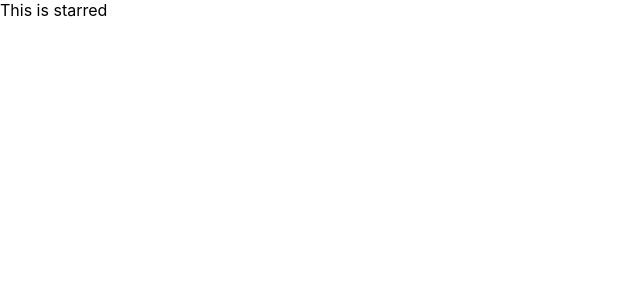
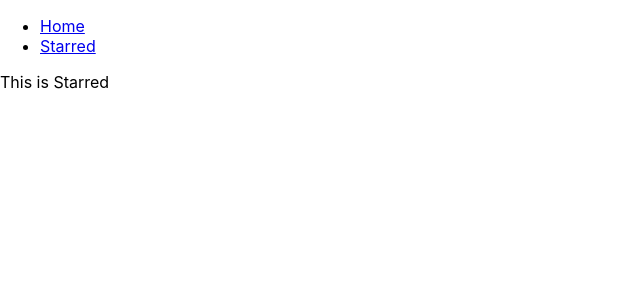
Before and after one commit to Raghavchandola/Box-Office, a React (Create React App) app: page /starred in a window 1280 px wide. Shown: the top 300 px of the page, without its empty margins (0-640 px from the left). Built offline with nearby package versions, Linux system fonts and the light colour scheme.

Commit message:
Created page components and still has lots of errors

```diff
--- a/src/App.js
+++ b/src/App.js
@@ -1,19 +1,25 @@
 import React from 'react';
 import { Switch, Route } from 'react-router-dom';
+import Nav from './components/Nav';
+import Home from './pages/Home';
+import Starred from './pages/Starred';
 
 function App() {
   return (
+    <div>
+      <Nav />
       <Switch>
         <Route exact path="/">
-        This is home page
+          <Home />
         </Route>
 
         <Route exact path="/starred">
-        This is starred
+          <Starred />
         </Route>
 
         <Route>This is 404 page</Route>
       </Switch>
+    </div>
   );
 }
 
--- /dev/null
+++ b/src/components/Nav.js
@@ -0,0 +1,22 @@
+import React from 'react';
+import { Link } from 'react-router-dom';
+
+const LINKS = [
+  { to: '/', text: 'Home' },
+  { to: '/starred', text: 'Starred' },
+];
+
+const Nav = () => {
+  return (
+    <div>
+      <ul>
+        {LINKS.map(item => (
+          <li>
+            <Link to={item.to}>{item.text}</Link>
+          </li>
+        ))}
+      </ul>
+    </div>
+  );
+};
+export default Nav;
--- /dev/null
+++ b/src/pages/Starred.js
@@ -0,0 +1,7 @@
+import React from 'react';
+
+const Starred = () => {
+  return <div>This is Starred</div>;
+};
+
+export default Starred;
--- a/src/serviceWorker.js
+++ b/src/serviceWorker.js
@@ -9,6 +9,93 @@
 
 // To learn more about the benefits of this model and instructions on how to
 // opt-in, read https://bit.ly/CRA-PWA
+
+/* eslint-disable */
+function registerValidSW(swUrl, config) {
+  navigator.serviceWorker
+    .register(swUrl)
+    .then(registration => {
+      registration.onupdatefound = () => {
+        const installingWorker = registration.installing;
+        if (installingWorker == null) {
+          return;
+        }
+        installingWorker.onstatechange = () => {
+          if (installingWorker.state === 'installed') {
+            if (navigator.serviceWorker.controller) {
+              // At this point, the updated precached content has been fetched,
+              // but the previous service worker will still serve the older
+              // content until all client tabs are closed.
+              console.log(
+                'New content is available and will be used when all ' +
+                  'tabs for this page are closed. See https://bit.ly/CRA-PWA.'
+              );
+
+              // Execute callback
+              if (config && config.onUpdate) {
+                config.onUpdate(registration);
+              }
+            } else {
+              // At this point, everything has been precached.
+              // It's the perfect time to display a
+              // "Content is cached for offline use." message.
+              console.log('Content is cached for offline use.');
+
+              // Execute callback
+              if (config && config.onSuccess) {
+                config.onSuccess(registration);
+              }
+            }
+          }
+        };
+      };
+    })
+    .catch(error => {
+      console.error('Error during service worker registration:', error);
+    });
+}
+
+function checkValidServiceWorker(swUrl, config) {
+  // Check if the service worker can be found. If it can't reload the page.
+  fetch(swUrl, {
+    headers: { 'Service-Worker': 'script' },
+  })
+    .then(response => {
+      // Ensure service worker exists, and that we really are getting a JS file.
+      const contentType = response.headers.get('content-type');
+      if (
+        response.status === 404 ||
+        (contentType != null && contentType.indexOf('javascript') === -1)
+      ) {
+        // No service worker found. Probably a different app. Reload the page.
+        navigator.serviceWorker.ready.then(registration => {
+          registration.unregister().then(() => {
+            window.location.reload();
+          });
+        });
+      } else {
+        // Service worker found. Proceed as normal.
+        registerValidSW(swUrl, config);
+      }
+    })
+    .catch(() => {
+      console.log(
+        'No internet connection found. App is running in offline mode.'
+      );
+    });
+}
+
+export function unregister() {
+  if ('serviceWorker' in navigator) {
+    navigator.serviceWorker.ready
+      .then(registration => {
+        registration.unregister();
+      })
+      .catch(error => {
+        console.error(error.message);
+      });
+  }
+}
 
 const isLocalhost = Boolean(
   window.location.hostname === 'localhost' ||
@@ -60,90 +147,4 @@
   }
 }
 
-function registerValidSW(swUrl, config) {
-  navigator.serviceWorker
-    .register(swUrl)
-    .then(registration => {
-      registration.onupdatefound = () => {
-        const installingWorker = registration.installing;
-        if (installingWorker == null) {
-          return;
-        }
-        installingWorker.onstatechange = () => {
-          if (installingWorker.state === 'installed') {
-            if (navigator.serviceWorker.controller) {
-              // At this point, the updated precached content has been fetched,
-              // but the previous service worker will still serve the older
-              // content until all client tabs are closed.
-              console.log(
-                'New content is available and will be used when all ' +
-                  'tabs for this page are closed. See https://bit.ly/CRA-PWA.'
-              );
-
-              // Execute callback
-              if (config && config.onUpdate) {
-                config.onUpdate(registration);
-              }
-            } else {
-              // At this point, everything has been precached.
-              // It's the perfect time to display a
-              // "Content is cached for offline use." message.
-              console.log('Content is cached for offline use.');
-
-              // Execute callback
-              if (config && config.onSuccess) {
-                config.onSuccess(registration);
-              }
-            }
-          }
-        };
-      };
-    })
-    .catch(error => {
-      console.error('Error during service worker registration:', error);
-    });
-}
-
 // (HAVE TO OPEN BELOW FUCNTION)
-
-function checkValidServiceWorker(swUrl, config) {
-  // Check if the service worker can be found. If it can't reload the page.
-  fetch(swUrl, {
-    headers: { 'Service-Worker': 'script' },
-  })
-    .then(response => {
-      // Ensure service worker exists, and that we really are getting a JS file.
-      const contentType = response.headers.get('content-type');
-      if (
-        response.status === 404 ||
-        (contentType != null && contentType.indexOf('javascript') === -1)
-      ) {
-        // No service worker found. Probably a different app. Reload the page.
-        navigator.serviceWorker.ready.then(registration => {
-          registration.unregister().then(() => {
-            window.location.reload();
-          });
-        });
-      } else {
-        // Service worker found. Proceed as normal.
-        registerValidSW(swUrl, config);
-      }
-    })
-    .catch(() => {
-      console.log(
-        'No internet connection found. App is running in offline mode.'
-      );
-    });
-}
-
-export function unregister() {
-  if ('serviceWorker' in navigator) {
-    navigator.serviceWorker.ready
-      .then(registration => {
-        registration.unregister();
-      })
-      .catch(error => {
-        console.error(error.message);
-      });
-  }
-}
```
Also changed, not shown: src/pages/Home.js (added), 1 other file (tests, documents, lock files or other folders). Lines whose indentation alone changed are shown as unchanged.
